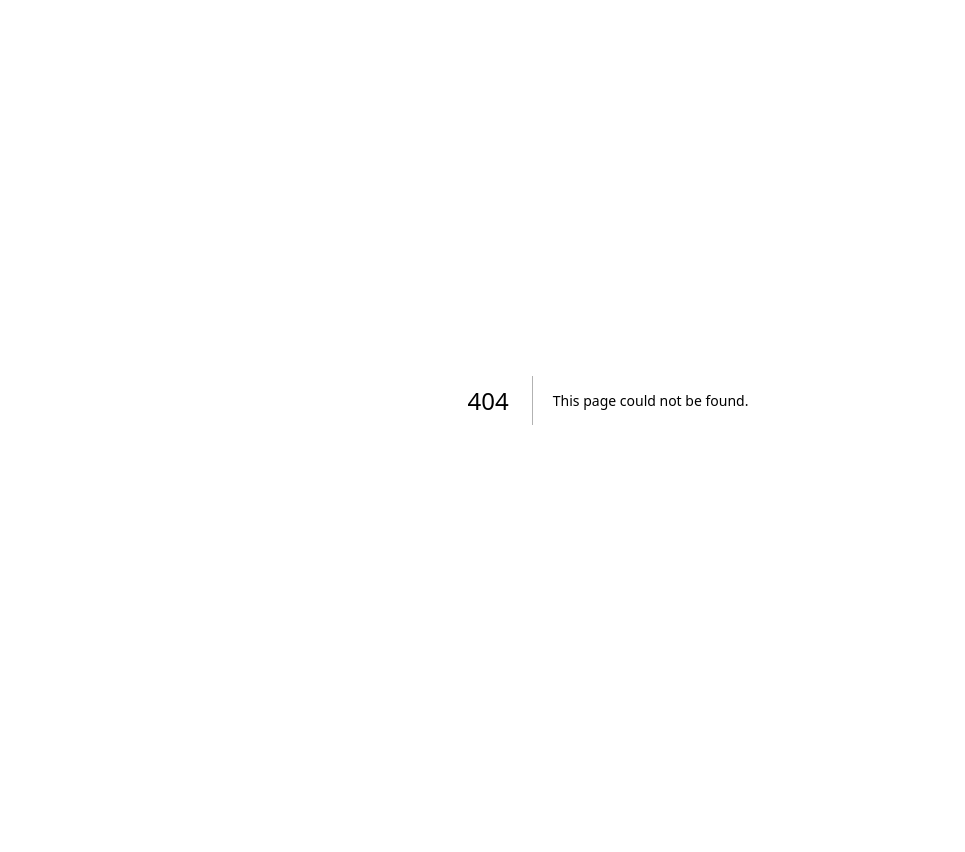
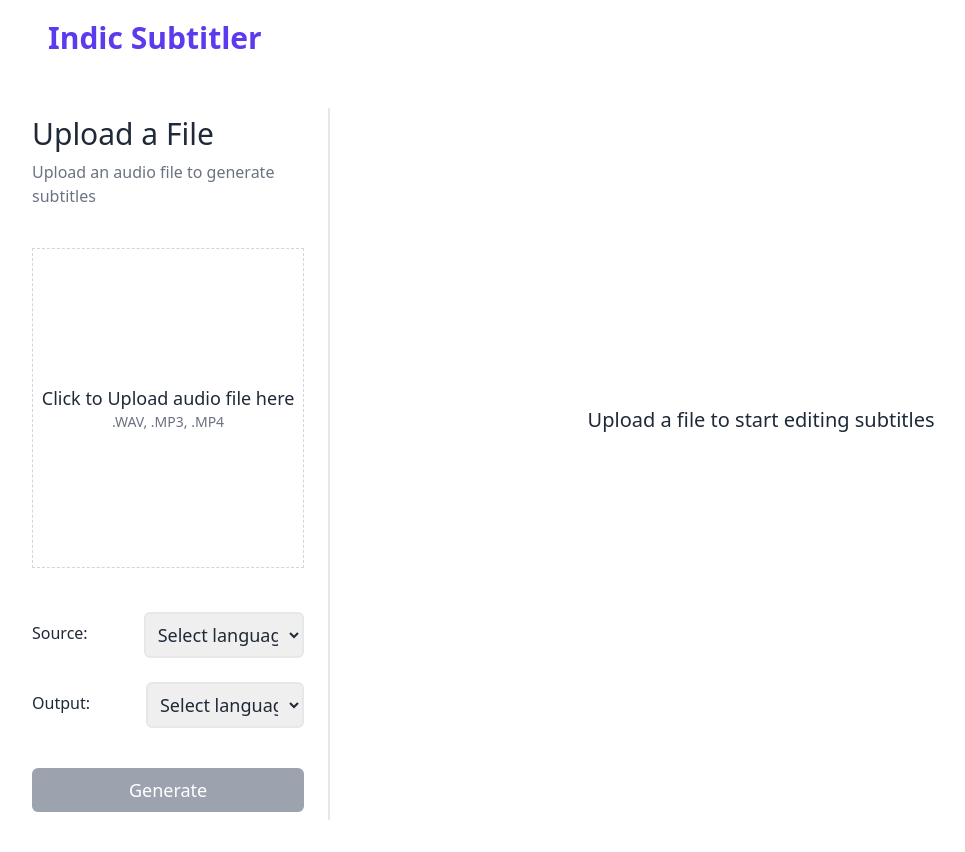
Before and after one commit to kurianbenoy/Indic-Subtitler, a Next.js app in the folder ui/: page /generate in a window 1280 px wide. Before the commit this address had no page. Shown: the whole page, without its empty margins (32-997 px from the left). Before the commit the page ends 800 px from the top, so only its background shows below. Built offline with nearby package versions, Linux system fonts and the light colour scheme.

Commit message:
renamed dashboard to generate route

```diff
--- /dev/null
+++ b/ui/src/pages/generate.js
@@ -0,0 +1,157 @@
+import Header from "@components/components/Header";
+import React, { useEffect, useRef, useState } from "react";
+import Dropzone from "@components/components/Dropzone";
+import Dropdown from "@components/components/Dropdown";
+import { SOURCE_LANGUAGES, translation } from "@components/constants";
+import { handleTranscribe } from "@components/utils";
+import ReactLoading from "react-loading";
+import { toast } from "react-toastify";
+import SubtitleEditor from "@components/components/SubtitleEditor";
+import useLocalStorage from "@components/hooks/useLocalStorage";
+import { useRouter } from "next/router";
+import { useSearchParams } from "next/navigation";
+
+export default function generate({ index }) {
+  const [uploadedFile, setUploadedFile] = useState();
+  const [sourceLanguage, setSourceLanguage] = useState();
+  const [outputLanguage, setOutputLanguage] = useState();
+  const [disabled, setDisabled] = useState(true);
+  const [loading, setLoading] = useState(false);
+  const [transcribed, setTranscribed] = useState([]);
+  const [requestSentToAPI, setrequestSentToAPI] = useState(false);
+  const [isLocalFile, setIsLocalFile] = useState(false);
+  // const [transcribed, setTranscribed] = useLocalStorage("transcription", []);
+
+  useEffect(() => {
+    const items = JSON.parse(localStorage.getItem("file"));
+    if (index && items) {
+      if (items[index]) {
+        const item = items[index];
+        setDisabled(true);
+        setUploadedFile(item.uploadedFile);
+        setSourceLanguage(item.sourceLanguage);
+        setOutputLanguage(item.outputLanguage);
+        setTranscribed(item.transcribedData);
+        setUploadedFile({
+          path: item.filename,
+          size: item.size,
+        });
+        setIsLocalFile(true);
+      }
+    }
+  }, []);
+
+  useEffect(() => {
+    if (uploadedFile && sourceLanguage && outputLanguage && !isLocalFile) {
+      setDisabled(false);
+    }
+  }, [uploadedFile, sourceLanguage, outputLanguage]);
+
+  function storeFileToLocalStorage(file) {
+    const items = JSON.parse(localStorage.getItem("file"));
+    if (!items) {
+      localStorage.setItem("file", JSON.stringify([file]));
+    } else {
+      items.push(file);
+      localStorage.setItem("file", JSON.stringify(items));
+    }
+  }
+
+  function reset(state) {
+    setLoading(state);
+    setDisabled(state);
+    setrequestSentToAPI(state);
+  }
+
+  async function handleSubmit() {
+    reset(true);
+    const response = await handleTranscribe(
+      uploadedFile,
+      sourceLanguage,
+      outputLanguage
+    );
+    if (response) {
+      reset(false);
+      if (response.status !== 200) {
+        return toast.error("An error occured");
+      } else {
+        setTranscribed(response.data.chunks);
+        const file = {
+          filename: uploadedFile.path,
+          size: uploadedFile.size,
+          transcribedData: response.data.chunks,
+          uploadDate: new Date(),
+          sourceLanguage: sourceLanguage,
+          outputLanguage: outputLanguage,
+        };
+        storeFileToLocalStorage(file);
+      }
+    }
+  }
+  return (
+    <>
+      <Header />
+      <main className="mt-8 flex flex-col md:flex-row md:mb-8 xl:mx-14 mx-4 gap-4">
+        <aside className="w-full md:w-[30%] lg:w-[25%] flex flex-col space-y-10 p-2">
+          <div>
+            <h2 className="text-3xl font-medium">Upload a File</h2>
+            <p className="font-xl text-gray-500 font-medium mt-2">
+              Upload an audio file to generate subtitles
+            </p>
+          </div>
+          <div className="h-80">
+            <Dropzone
+              setUploadedFile={setUploadedFile}
+              uploadedFile={uploadedFile}
+            />
+          </div>
+          <div className="space-y-5">
+            <Dropdown
+              onChange={(item) => setSourceLanguage(item)}
+              keyName="source-language"
+              label="Source"
+              options={SOURCE_LANGUAGES}
+            />
+            <Dropdown
+              onChange={(item) => setOutputLanguage(item)}
+              label="Output"
+              options={SOURCE_LANGUAGES}
+              keyName="target-language"
+            />
+          </div>
+          <button
+            disabled={disabled}
+            onClick={handleSubmit}
+            className={` ${
+              disabled
+                ? "bg-gray-400 hover:cursor-not-allowed"
+                : "bg-primary-900 hover:cursor-pointer"
+            } text-white py-2 rounded-md text-lg font-medium transition-all duration-300 flex items-center justify-center`}
+          >
+            {loading ? (
+              <ReactLoading type="spin" height={30} width={30} />
+            ) : (
+              "Generate"
+            )}
+          </button>
+        </aside>
+        <SubtitleEditor
+          transcribed={transcribed}
+          setTranscribed={setTranscribed}
+          filename={uploadedFile?.path}
+          requestSentToAPI={requestSentToAPI}
+        />
+      </main>
+    </>
+  );
+}
+
+export async function getServerSideProps(context) {
+  const index = context.query.id ? context.query.id : null;
+
+  return {
+    props: {
+      index,
+    },
+  };
+}
```
